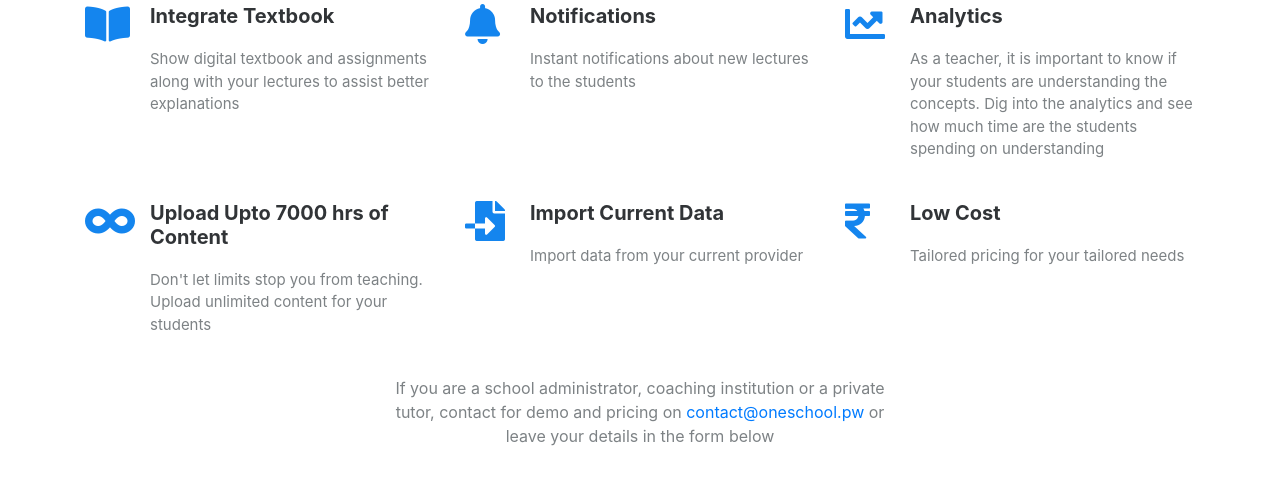
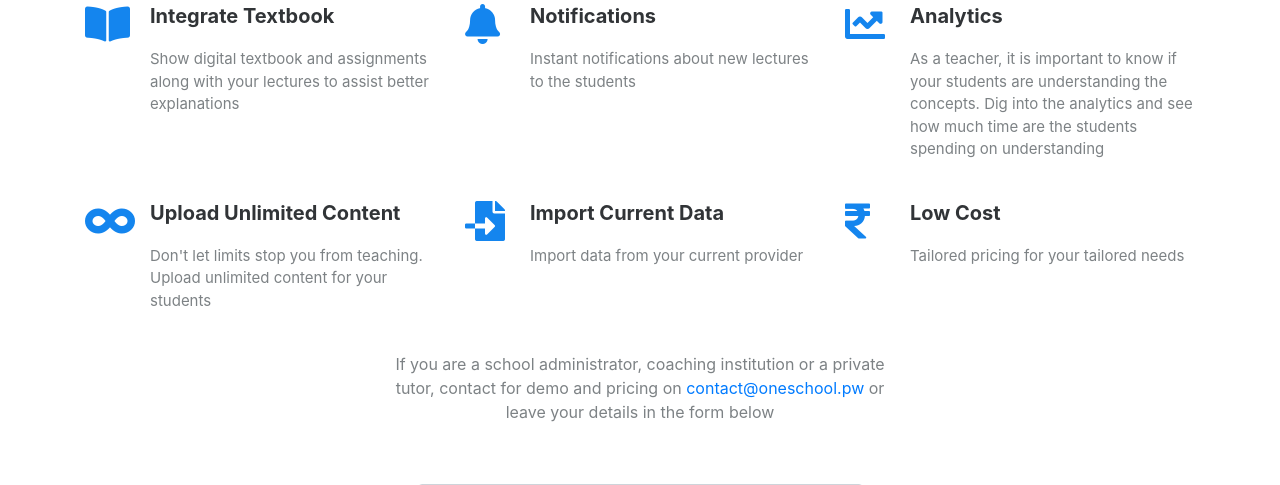
Before and after one commit to draxxxeus/virtualclassroom, a Django app: page / in a window 1280 px wide. Shown: the part 314-799 px from the top of the page. Run offline with Django 3.2, Linux system fonts and the light colour scheme; parts of the project's set-up code (start-up, migrations or seed data) failed here and were passed over; some libraries are stand-ins or nearby versions.

Commit message:
Edit feature list on homepage

```diff
--- a/virtualclassroom/app/templates/index.html
+++ b/virtualclassroom/app/templates/index.html
@@ -30,7 +30,7 @@
                     <p class="description">As a teacher, it is important to know if your students are understanding the concepts. Dig into the analytics and see how much time are the students spending on understanding</p>
                 </div>
                 <div class="col-sm-6 col-lg-4 item"><i class="fa fa-infinity icon"></i>
-                    <h3 class="name">Upload Upto 7000 hrs of Content</h3>
+                    <h3 class="name">Upload Unlimited Content</h3>
                     <p class="description">Don't let limits stop you from teaching. Upload unlimited content for your students</p>
                 </div>
                 <div class="col-sm-6 col-lg-4 item"><i class="fa fa-file-import icon"></i>
```
